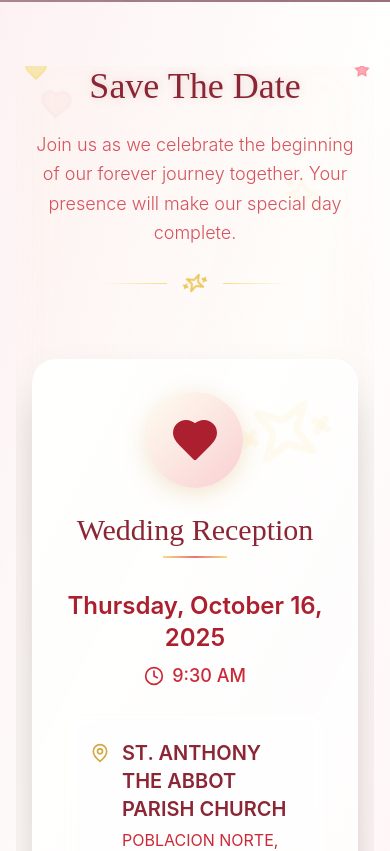
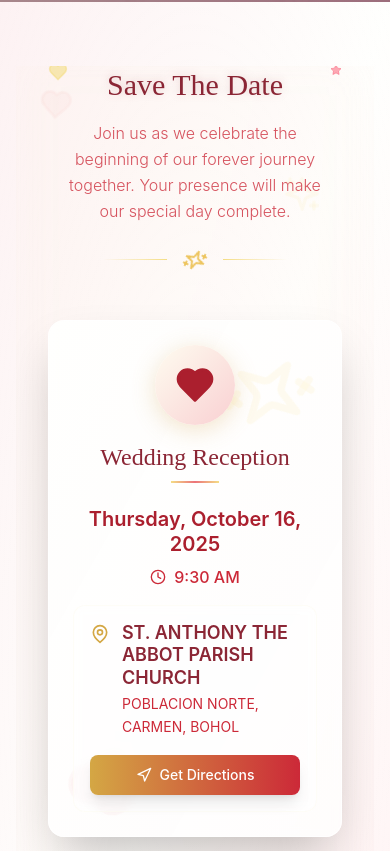
Before and after one commit to Autentico123/wedding-invitation, a React (Vite) app: page / in a window 390 px wide. Shown: the part 980-1831 px from the top of the page. Built offline with nearby package versions, Linux system fonts and the light colour scheme.

Commit message:
feat: enhance layout and responsiveness in SaveTheDate component with improved spacing and typography

```diff
--- a/src/components/SaveTheDate.jsx
+++ b/src/components/SaveTheDate.jsx
@@ -133,42 +133,42 @@ const SaveTheDate = () => {
       <div className="container-custom relative z-10">
         {/* Enhanced Section Header */}
         <motion.div
-          className="text-center mb-16 md:mb-20"
+          className="text-center mb-12 sm:mb-16 md:mb-20 px-4"
           variants={ANIMATION_VARIANTS.stagger}
         >
           {/* Main Title */}
           <motion.div
-            className="relative mb-6"
+            className="relative mb-4 sm:mb-6"
             variants={ANIMATION_VARIANTS.fadeInUp}
           >
-            <h2 className="text-4xl md:text-5xl lg:text-6xl font-serif text-maroon-800 mb-4 relative">
+            <h2 className="text-3xl sm:text-4xl md:text-5xl lg:text-6xl font-serif text-maroon-800 mb-3 sm:mb-4 relative leading-tight">
               Save The Date
               {/* Enhanced text shadow */}
-              <span className="absolute inset-0 text-maroon-800/20 blur-sm text-4xl md:text-5xl lg:text-6xl font-serif">
+              <span className="absolute inset-0 text-maroon-800/20 blur-sm text-3xl sm:text-4xl md:text-5xl lg:text-6xl font-serif">
                 Save The Date
               </span>
             </h2>
 
             {/* Decorative elements around title */}
             <motion.div
-              className="absolute -top-2 -left-2 text-khaki-400/60"
+              className="absolute -top-1 sm:-top-2 left-0 sm:-left-2 text-khaki-400/60"
               variants={ANIMATION_VARIANTS.decorativeElement}
             >
-              <Heart className="w-6 h-6 fill-current" />
+              <Heart className="w-5 h-5 sm:w-6 sm:h-6 fill-current" />
             </motion.div>
 
             <motion.div
-              className="absolute -top-1 -right-3 text-rose-400/60"
+              className="absolute -top-0.5 sm:-top-1 right-0 sm:-right-3 text-rose-400/60"
               variants={ANIMATION_VARIANTS.decorativeElement}
               transition={{ delay: 0.2 }}
             >
-              <Star className="w-4 h-4 fill-current" />
+              <Star className="w-3 h-3 sm:w-4 sm:h-4 fill-current" />
             </motion.div>
           </motion.div>
 
           {/* Subtitle */}
           <motion.p
-            className="text-lg md:text-xl text-maroon-600/80 mb-6 max-w-3xl mx-auto leading-relaxed font-light"
+            className="text-base sm:text-lg md:text-xl text-maroon-600/80 mb-6 max-w-3xl mx-auto leading-relaxed font-light px-2"
             variants={ANIMATION_VARIANTS.fadeInUp}
           >
             Join us as we celebrate the beginning of our forever journey
@@ -212,7 +212,7 @@ const SaveTheDate = () => {
 
         {/* Enhanced Reception Card - Centered */}
         <motion.div
-          className="max-w-2xl mx-auto"
+          className="max-w-2xl mx-auto px-4 sm:px-0"
           variants={ANIMATION_VARIANTS.fadeInUp}
           whileHover={{
             y: -8,
@@ -220,7 +220,7 @@ const SaveTheDate = () => {
           }}
         >
           {/* Card Background with Glass Effect */}
-          <div className="relative bg-white/90 backdrop-blur-sm rounded-3xl shadow-2xl border border-white/20 p-8 md:p-12 overflow-hidden">
+          <div className="relative bg-white/90 backdrop-blur-sm rounded-2xl sm:rounded-3xl shadow-2xl border border-white/20 p-6 sm:p-8 md:p-12 overflow-hidden">
             {/* Background Pattern */}
             <div className="absolute inset-0 bg-gradient-to-br from-khaki-50/50 to-maroon-50/30 opacity-50" />
 
@@ -258,9 +258,9 @@ const SaveTheDate = () => {
 
             <div className="relative z-10">
               {/* Card Header */}
-              <div className="text-center mb-8">
+              <div className="text-center mb-6 sm:mb-8">
                 <motion.div
-                  className="relative bg-gradient-to-br from-khaki-100 to-maroon-200 w-24 h-24 md:w-28 md:h-28 rounded-full flex items-center justify-center mx-auto mb-6 shadow-lg"
+                  className="relative bg-gradient-to-br from-khaki-100 to-maroon-200 w-20 h-20 sm:w-24 sm:h-24 md:w-28 md:h-28 rounded-full flex items-center justify-center mx-auto mb-4 sm:mb-6 shadow-lg"
                   whileHover={{
                     scale: 1.1,
                     rotate: 360,
@@ -281,15 +281,15 @@ const SaveTheDate = () => {
                     },
                   }}
                 >
-                  <Heart className="w-12 h-12 md:w-14 md:h-14 text-maroon-700 fill-current" />
+                  <Heart className="w-10 h-10 sm:w-12 sm:h-12 md:w-14 md:h-14 text-maroon-700 fill-current" />
                 </motion.div>
 
-                <h3 className="text-3xl md:text-4xl font-serif text-maroon-800 mb-2">
+                <h3 className="text-2xl sm:text-3xl md:text-4xl font-serif text-maroon-800 mb-2 px-2">
                   Wedding Reception
                 </h3>
 
                 <motion.div
-                  className="w-16 h-0.5 bg-gradient-to-r from-khaki-400 via-maroon-400 to-khaki-400 mx-auto"
+                  className="w-12 sm:w-16 h-0.5 bg-gradient-to-r from-khaki-400 via-maroon-400 to-khaki-400 mx-auto"
                   initial={{ scaleX: 0 }}
                   whileInView={{ scaleX: 1 }}
                   transition={{ duration: 0.6, delay: 0.3 }}
@@ -297,20 +297,20 @@ const SaveTheDate = () => {
               </div>
 
               {/* Event Details */}
-              <div className="space-y-6">
+              <div className="space-y-4 sm:space-y-6">
                 {/* Date and Time */}
                 <motion.div
-                  className="text-center"
+                  className="text-center px-2"
                   initial={{ opacity: 0, y: 20 }}
                   whileInView={{ opacity: 1, y: 0 }}
                   transition={{ duration: 0.6, delay: 0.4 }}
                 >
-                  <div className="text-2xl md:text-3xl font-semibold text-maroon-700 mb-2">
+                  <div className="text-xl sm:text-2xl md:text-3xl font-semibold text-maroon-700 mb-2 leading-tight">
                     {dateInfo.fullDate}
                   </div>
-                  <div className="flex items-center justify-center text-maroon-600 mb-4">
-                    <Clock className="w-5 h-5 mr-2" />
-                    <span className="font-medium text-lg">
+                  <div className="flex items-center justify-center text-maroon-600 mb-3 sm:mb-4">
+                    <Clock className="w-4 h-4 sm:w-5 sm:h-5 mr-2 flex-shrink-0" />
+                    <span className="font-medium text-base sm:text-lg">
                       {weddingData.reception.time}
                     </span>
                   </div>
@@ -318,7 +318,7 @@ const SaveTheDate = () => {
 
                 {/* Venue Information */}
                 <motion.div
-                  className="bg-white/60 backdrop-blur-sm rounded-2xl p-6 border border-khaki-100/50"
+                  className="bg-white/60 backdrop-blur-sm rounded-xl sm:rounded-2xl p-4 sm:p-6 border border-khaki-100/50"
                   initial={{ opacity: 0, scale: 0.95 }}
                   whileInView={{ opacity: 1, scale: 1 }}
                   transition={{ duration: 0.6, delay: 0.5 }}
@@ -328,12 +328,12 @@ const SaveTheDate = () => {
                   }}
                 >
                   <div className="flex items-start space-x-3">
-                    <MapPin className="w-5 h-5 text-khaki-600 mt-1 flex-shrink-0" />
-                    <div className="flex-1">
-                      <div className="font-semibold text-xl text-maroon-800 mb-1">
+                    <MapPin className="w-5 h-5 text-khaki-600 mt-0.5 sm:mt-1 flex-shrink-0" />
+                    <div className="flex-1 min-w-0">
+                      <div className="font-semibold text-lg sm:text-xl text-maroon-800 mb-1 leading-tight">
                         {weddingData.reception.venue}
                       </div>
-                      <div className="text-maroon-600 leading-relaxed">
+                      <div className="text-sm sm:text-base text-maroon-600 leading-relaxed break-words">
                         {weddingData.reception.address}
                       </div>
                     </div>
@@ -344,11 +344,11 @@ const SaveTheDate = () => {
                     onClick={() =>
                       handleMapNavigation(weddingData.reception.address)
                     }
-                    className="mt-6 w-full bg-gradient-to-r from-khaki-600 to-maroon-600 hover:from-khaki-700 hover:to-maroon-700 text-white py-3 px-6 rounded-xl font-medium transition-all duration-200 flex items-center justify-center space-x-2 shadow-lg"
+                    className="mt-4 sm:mt-6 w-full bg-gradient-to-r from-khaki-600 to-maroon-600 hover:from-khaki-700 hover:to-maroon-700 text-white py-2.5 sm:py-3 px-4 sm:px-6 rounded-lg sm:rounded-xl font-medium text-sm sm:text-base transition-all duration-200 flex items-center justify-center space-x-2 shadow-lg active:scale-95"
                     whileHover={{ scale: 1.02, y: -2 }}
                     whileTap={{ scale: 0.98 }}
                   >
-                    <Navigation className="w-5 h-5" />
+                    <Navigation className="w-4 h-4 sm:w-5 sm:h-5" />
                     <span>Get Directions</span>
                   </motion.button>
                 </motion.div>
```
